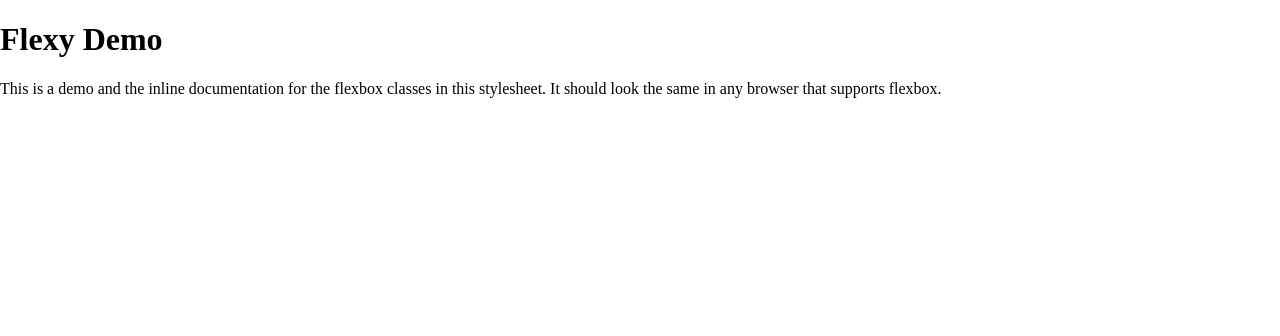
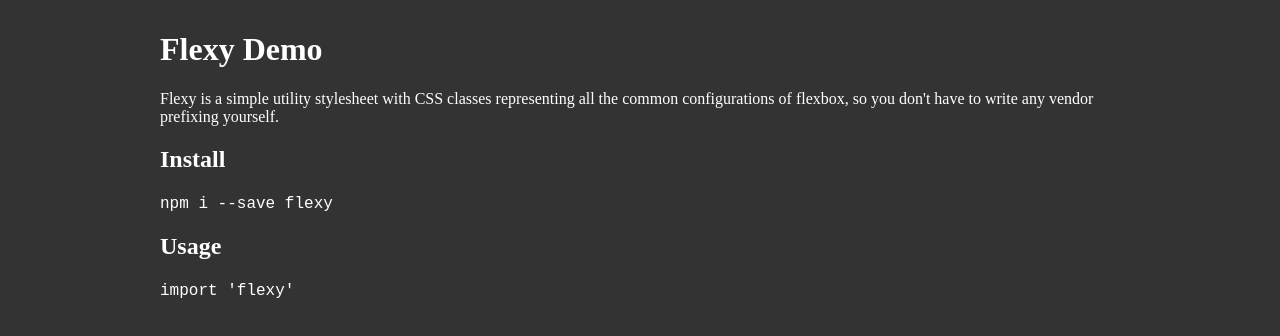
Before and after one commit to moodysalem/flexbox-css, a website: page index.html in a window 1280 px wide. Drawn offline with nearby package versions, Linux system fonts and the light colour scheme.

Commit message:
Change name to flexboxy

```diff
--- a/index.html
+++ b/index.html
@@ -8,13 +8,31 @@
         <meta name="viewport" content="width=device-width, initial-scale=1">
 
         <link rel="stylesheet" href="https://cdnjs.cloudflare.com/ajax/libs/normalize/4.1.1/normalize.min.css">
-        <link rel="stylesheet" href="flexy.css"/>
+        <link rel="stylesheet" href="flexboxy.css"/>
+        <style>
+            body {
+                background-color: #333;
+                color: white;
+            }
+
+            .container {
+                margin: auto;
+                padding: 10px;
+                max-width: 960px;
+            }
+        </style>
     </head>
     <body>
-        <h1>Flexy Demo</h1>
-        <p>
-            This is a demo and the inline documentation for the flexbox classes in this stylesheet.
-            It should look the same in any browser that supports flexbox.
-        </p>
+        <div class="container">
+            <h1>Flexy Demo</h1>
+            <p>
+                Flexy is a simple utility stylesheet with CSS classes representing all the common configurations of
+                flexbox, so you don't have to write any vendor prefixing yourself.
+            </p>
+            <h2>Install</h2>
+            <code>npm i --save flexy</code>
+            <h2>Usage</h2>
+            <code>import 'flexy'</code>
+        </div>
     </body>
 </html>
```
Also changed, not shown: package.json (+8 -7 lines), flexboxy.css (renamed from flexy.css).
